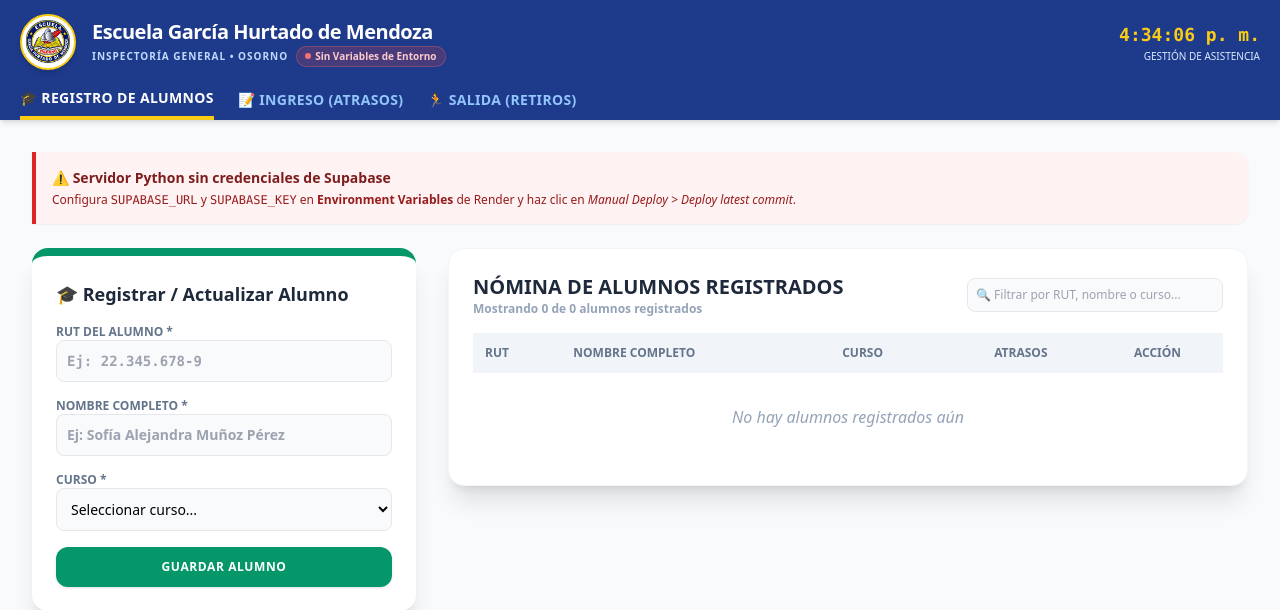
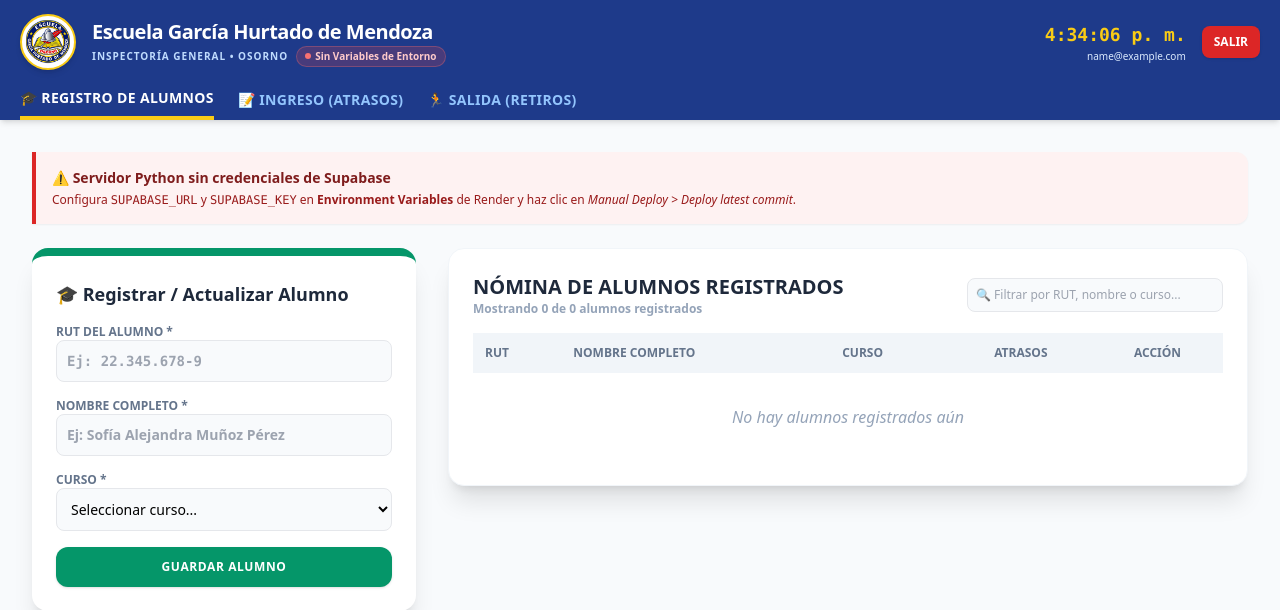
Before and after one commit to alexispractica2026/sistema-atrasos-ghm, a Flask app: page / in a window 1280 px wide. Shown: the top 610 px of the page. Run offline with Flask 3, Linux system fonts and the light colour scheme; the visitor is signed in with stand-in values (Sample User, id 1); some libraries are stand-ins or nearby versions.

Commit message:
Update index.html

```diff
--- a/sistema_atrasos_python_ghm_v2/templates/index.html
+++ b/sistema_atrasos_python_ghm_v2/templates/index.html
@@ -5,7 +5,6 @@
     <meta name="viewport" content="width=device-width, initial-scale=1.0">
     <title>Sistema de Gestión Escolar - Escuela García Hurtado de Mendoza</title>
     <script src="https://cdn.tailwindcss.com"></script>
-    <!-- Librería SheetJS para leer archivos Excel (.xlsx, .xls, .csv) directo desde el navegador -->
     <script src="https://cdn.sheetjs.com/xlsx-0.20.3/package/dist/xlsx.full.min.js"></script>
     <style>
         @media print {
@@ -51,7 +50,6 @@
     <header class="bg-blue-900 text-white shadow-md no-print">
         <div class="container mx-auto px-5 py-3.5 flex flex-wrap justify-between items-center gap-4">
             <div class="flex items-center gap-4">
-                <!-- EMBLEMA OFICIAL ESCUELA GARCÍA HURTADO DE MENDOZA -->
                 <div class="bg-white rounded-full p-1 shadow-md border-2 border-yellow-400 w-14 h-14 flex items-center justify-center shrink-0 overflow-hidden">
                     <img src="/static/img/logo-ghm.png" alt="Emblema Escuela García Hurtado de Mendoza" class="w-full h-full object-contain">
                 </div>
@@ -71,9 +69,14 @@
                     </div>
                 </div>
             </div>
-            <div class="text-right">
-                <p id="clock" class="text-lg font-mono font-bold text-yellow-400"></p>
-                <p class="text-[10px] text-blue-100 uppercase">Gestión de Asistencia</p>
+            <div class="flex items-center gap-4">
+                <div class="text-right">
+                    <p id="clock" class="text-lg font-mono font-bold text-yellow-400"></p>
+                    <p class="text-[10px] text-blue-100">{{ usuario_email or 'Inspectoría General' }}</p>
+                </div>
+                <a href="/logout" class="bg-red-600 hover:bg-red-700 text-white px-3 py-2 rounded-lg text-xs font-bold uppercase transition shadow">
+                    Salir
+                </a>
             </div>
         </div>
         <!-- Selector de Pestañas (Registro de Alumnos va primero) -->
@@ -553,6 +556,10 @@
         async function cargarDatos() {
             try {
                 const res = await fetch('/api/datos');
+                if (res.status === 401) {
+                    window.location.href = '/login';
+                    return;
+                }
                 const data = await res.json();
                 if (!res.ok) throw new Error(data.error || "Error al cargar datos");
 
@@ -906,7 +913,6 @@
             }
         });
 
-        // --- IMPORTACIÓN DIRECTA DESDE ARCHIVO EXCEL (.xlsx, .xls, .csv) ---
         function actualizarNombreArchivo() {
             const input = document.getElementById('archivoExcel');
             const label = document.getElementById('nombreArchivoSeleccionado');
@@ -965,7 +971,6 @@
                     const col2 = String(fila[2] || "").trim();
 
                     if (!col0 && !col1 && !col2) return;
-                    // Saltar fila de encabezado si contiene la palabra RUT
                     if (idx === 0 && normalizarTexto(col0).includes("RUT")) return;
 
                     estudiantes.push({
@@ -1097,7 +1102,6 @@
             setTimeout(() => { window.print(); }, 300);
         }
 
-        // Arranque inicial en Registro de Alumnos
         setInputsActuales(true);
         updateClock();
         cambiarModo('estudiantes');
```
